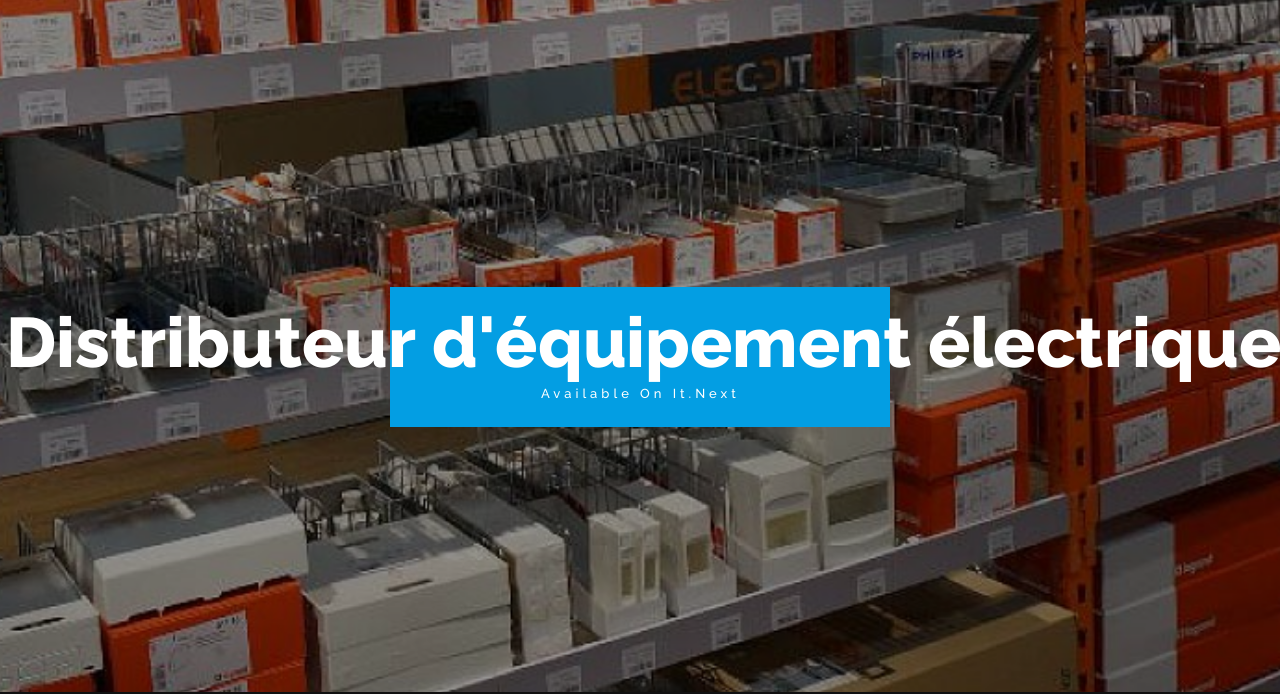
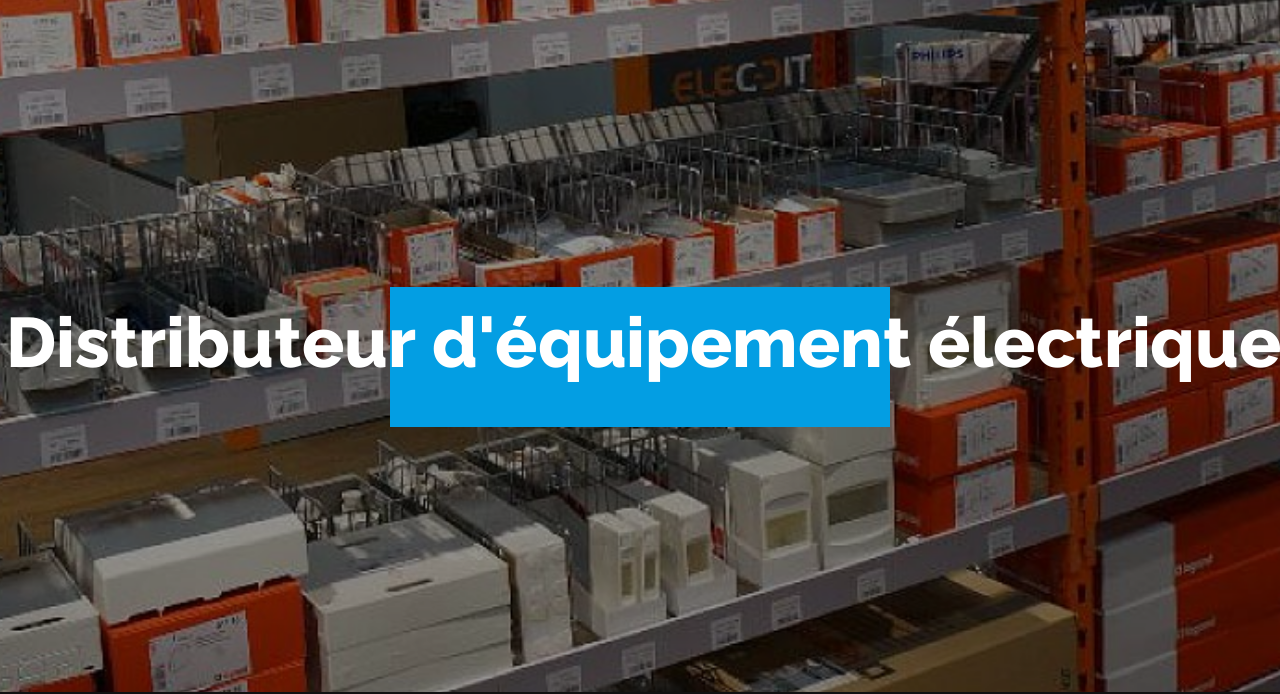
Before and after one commit to dev-proqc/groupmega, a plain HTML site: page index.html in a window 1280 px wide. Shown: the part 126-820 px from the top of the page. Drawn offline with Linux system fonts and the light colour scheme; some packages are replaced by stand-ins of ours.

Commit message:
Update index.html

```diff
--- a/index.html
+++ b/index.html
@@ -135,7 +135,7 @@
                               data-splitin="none"
                               data-splitout="none"
                               data-responsive_offset="on"
-                              style="z-index: 7; white-space: nowrap;">Available On It.Next </div>
+                              style="z-index: 7; white-space: nowrap;"></div>
             </li>
             <li data-index="rs-181" data-transition="zoomin" data-slotamount="7"  data-easein="Power4.easeInOut" data-easeout="Power4.easeInOut" data-masterspeed="2000"  data-thumb="img/slider/fourniseur-electricite-rive-sud.jpg"  data-rotate="0"  data-saveperformance="off"  data-title="Easy To Use & Customize" data-description="">
               <!-- MAIN IMAGE -->
```
